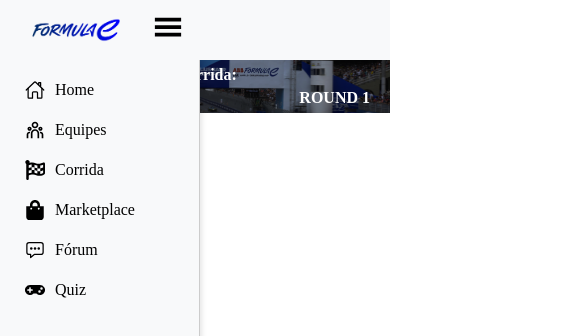
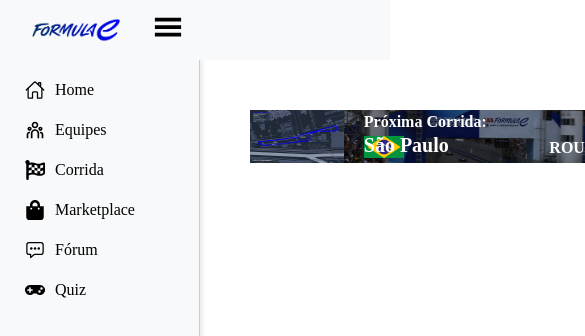
Before and after one commit to LIMBO-LOGIC/front-limbo, a React (Vite) app: page / in a window 390 px wide. Shown: the top 336 px of the page, 585 px wide, since content can reach past the window. Built offline with nearby package versions, Linux system fonts and the light colour scheme.

Commit message:
arrumei, mas falta responsividade

```diff
--- a/src/components/Header/Header.module.css
+++ b/src/components/Header/Header.module.css
@@ -3,12 +3,11 @@
   position: relative;
   width: 100%;
   height: auto;
+  margin-left: 250px;
+  margin-top: 50px;
 }
 
-.leftSection {
-  position: relative;
-}
-
+.leftSection,
 .rightSection {
   position: relative;
 }
@@ -25,7 +24,7 @@
   color: white;
   display: flex;
   flex-direction: column;
-  gap: 20px; /* Espaço entre os elementos */
+  gap: 20px;
 }
 
 .flag {
@@ -88,6 +87,7 @@
     width: 60px;
     height: 32px;
   }
+
   divisor {
     height: 1.5px; /* Diminuindo a altura */
   }
@@ -123,6 +123,11 @@
 }
 
 @media (max-width: 480px) {
+  .textOverlay {
+    top: 5%;
+    gap: 5px; /* Menor espaço entre os textos */
+  }
+
   .location {
     font-size: 20px;
   }
@@ -141,6 +146,6 @@
   }
 
   divisor {
-    display: none;
+    display: none; /* Oculta o divisor em telas muito pequenas */
   }
 }
```
